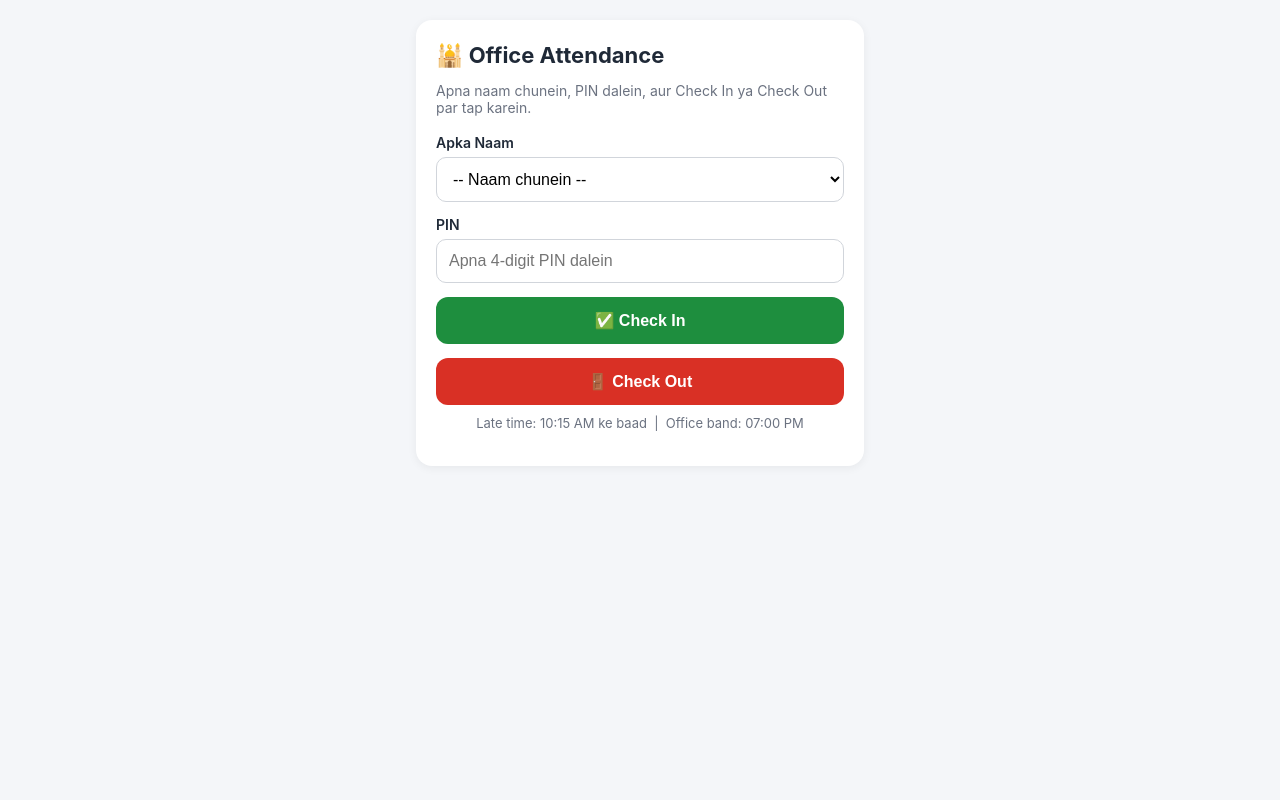
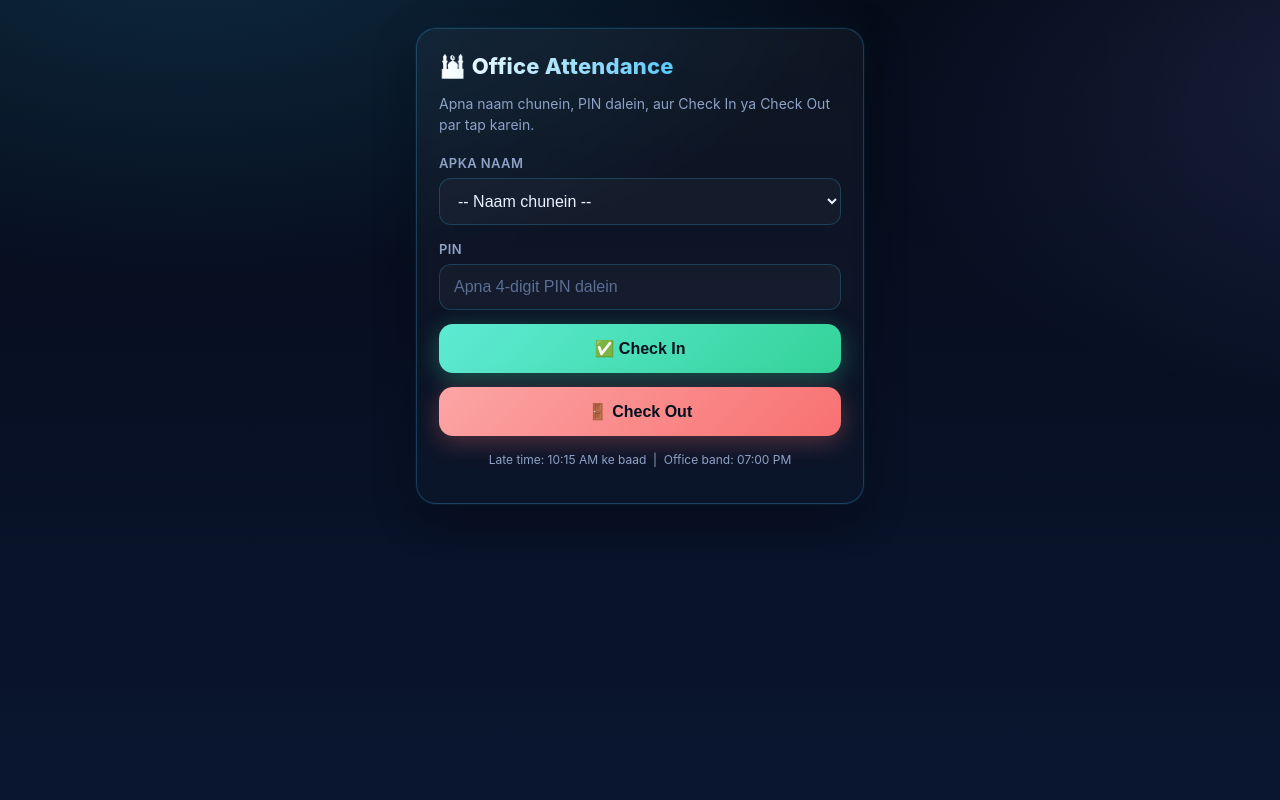
Before and after one commit to 55kkkkk5/office-attendance, a Flask app: page /checkin in a window 1280 px wide. Run offline with Flask 3, Linux system fonts and the light colour scheme; data comes from the database, SQL or seed files in the repository.

Commit message:
Update style.css

```diff
--- a/static/style.css
+++ b/static/style.css
@@ -1,84 +1,154 @@
 :root{
-  --primary:#1a73e8;
-  --green:#1e8e3e;
-  --red:#d93025;
-  --bg:#f4f6f9;
-  --card:#ffffff;
-  --text:#1f2937;
-  --muted:#6b7280;
+  --bg-1:#050b18;
+  --bg-2:#0a1630;
+  --card:#0d1a35;
+  --card-border:rgba(56,189,248,.25);
+  --neon:#38bdf8;
+  --neon-2:#818cf8;
+  --green:#34d399;
+  --red:#f87171;
+  --text:#eaf2ff;
+  --muted:#8ea2c6;
 }
 *{box-sizing:border-box;}
+html,body{height:100%;}
 body{
   margin:0;
   font-family:-apple-system,BlinkMacSystemFont,"Segoe UI",Roboto,Arial,sans-serif;
-  background:var(--bg);
+  background:
+    radial-gradient(1200px 600px at 15% -10%, rgba(56,189,248,.18), transparent 60%),
+    radial-gradient(1000px 600px at 110% 10%, rgba(129,140,248,.15), transparent 55%),
+    linear-gradient(180deg, var(--bg-1), var(--bg-2));
   color:var(--text);
+  min-height:100vh;
 }
 .wrap{
   max-width:480px;
   margin:0 auto;
-  padding:20px 16px 60px;
+  padding:28px 16px 60px;
 }
 .card{
-  background:var(--card);
-  border-radius:16px;
-  padding:22px 20px;
-  box-shadow:0 2px 10px rgba(0,0,0,.06);
+  background:linear-gradient(180deg, rgba(255,255,255,.04), rgba(255,255,255,.015));
+  border:1px solid var(--card-border);
+  border-radius:20px;
+  padding:24px 22px;
+  box-shadow:
+    0 0 0 1px rgba(56,189,248,.05),
+    0 12px 40px rgba(0,0,0,.45),
+    0 0 30px rgba(56,189,248,.06);
   margin-bottom:16px;
+  backdrop-filter: blur(6px);
 }
-h1{font-size:22px;margin:0 0 4px;}
-h2{font-size:18px;margin:0 0 12px;}
-.subtitle{color:var(--muted);font-size:14px;margin-bottom:18px;}
-label{display:block;font-weight:600;margin:14px 0 6px;font-size:14px;}
-select, input[type=password], input[type=text], input[type=tel], input[type=number]{
+h1{
+  font-size:22px;
+  margin:0 0 4px;
+  font-weight:800;
+  letter-spacing:.2px;
+  background:linear-gradient(90deg, #fff, var(--neon) 70%);
+  -webkit-background-clip:text;
+  background-clip:text;
+  color:transparent;
+}
+h2{font-size:17px;margin:0 0 14px;color:var(--text);font-weight:700;}
+.subtitle{color:var(--muted);font-size:14px;margin-bottom:20px;line-height:1.5;}
+label{display:block;font-weight:600;margin:16px 0 7px;font-size:13px;color:var(--muted);text-transform:uppercase;letter-spacing:.4px;}
+select, input[type=password], input[type=text], input[type=tel], input[type=number], input[type=month]{
   width:100%;
-  padding:12px;
-  border-radius:10px;
-  border:1px solid #d1d5db;
+  padding:13px 14px;
+  border-radius:12px;
+  border:1px solid rgba(56,189,248,.22);
   font-size:16px;
-  background:#fff;
+  background:rgba(255,255,255,.03);
+  color:var(--text);
+  outline:none;
+  transition:border-color .15s, box-shadow .15s;
 }
+select:focus, input:focus{
+  border-color:var(--neon);
+  box-shadow:0 0 0 3px rgba(56,189,248,.15);
+}
+select option{background:#0d1a35;color:var(--text);}
 .btn{
   display:block;
   width:100%;
-  padding:14px;
+  padding:15px;
   border:none;
-  border-radius:12px;
+  border-radius:14px;
   font-size:16px;
   font-weight:700;
   cursor:pointer;
   margin-top:14px;
-  color:#fff;
+  color:#04101f;
+  transition:transform .08s, box-shadow .15s, opacity .15s;
 }
-.btn-in{background:var(--green);}
-.btn-out{background:var(--red);}
-.btn-primary{background:var(--primary);}
-.btn:disabled{opacity:.55;}
+.btn:active{transform:scale(.98);}
+.btn-in{
+  background:linear-gradient(135deg, #5eead4, var(--green));
+  box-shadow:0 6px 24px rgba(52,211,153,.35);
+}
+.btn-out{
+  background:linear-gradient(135deg, #fca5a5, var(--red));
+  box-shadow:0 6px 24px rgba(248,113,113,.3);
+}
+.btn-primary{
+  background:linear-gradient(135deg, var(--neon), var(--neon-2));
+  box-shadow:0 6px 24px rgba(56,189,248,.35);
+}
+.btn:disabled{opacity:.45;box-shadow:none;}
 .result{
-  margin-top:16px;
-  padding:14px;
-  border-radius:10px;
+  margin-top:18px;
+  padding:14px 16px;
+  border-radius:12px;
   font-weight:600;
   text-align:center;
+  border:1px solid transparent;
 }
-.result.ok{background:#e6f4ea;color:var(--green);}
-.result.err{background:#fce8e6;color:var(--red);}
-.status-line{font-size:13px;color:var(--muted);margin-top:10px;text-align:center;}
+.result.ok{background:rgba(52,211,153,.1);color:#6ee7b7;border-color:rgba(52,211,153,.3);}
+.result.err{background:rgba(248,113,113,.1);color:#fca5a5;border-color:rgba(248,113,113,.3);}
+.status-line{font-size:12px;color:var(--muted);margin-top:16px;text-align:center;}
 table{width:100%;border-collapse:collapse;font-size:14px;}
-th,td{padding:8px 6px;text-align:left;border-bottom:1px solid #e5e7eb;}
-th{color:var(--muted);font-weight:600;font-size:12px;text-transform:uppercase;}
-.badge{padding:3px 9px;border-radius:20px;font-size:12px;font-weight:700;}
-.badge-present{background:#e6f4ea;color:var(--green);}
-.badge-late{background:#fef7e0;color:#b06000;}
-.badge-absent{background:#fce8e6;color:var(--red);}
+th,td{padding:10px 8px;text-align:left;border-bottom:1px solid rgba(255,255,255,.06);}
+th{color:var(--muted);font-weight:600;font-size:11px;text-transform:uppercase;letter-spacing:.5px;}
+tr:last-child td{border-bottom:none;}
+.badge{padding:4px 11px;border-radius:20px;font-size:11px;font-weight:700;letter-spacing:.3px;}
+.badge-present{background:rgba(52,211,153,.14);color:#6ee7b7;border:1px solid rgba(52,211,153,.3);}
+.badge-late{background:rgba(251,191,36,.14);color:#fcd34d;border:1px solid rgba(251,191,36,.3);}
+.badge-absent{background:rgba(248,113,113,.14);color:#fca5a5;border:1px solid rgba(248,113,113,.3);}
 .stat-row{display:flex;gap:10px;margin-bottom:16px;}
-.stat{flex:1;background:var(--card);border-radius:12px;padding:14px;text-align:center;box-shadow:0 2px 8px rgba(0,0,0,.05);}
-.stat b{display:block;font-size:22px;}
-.stat span{font-size:12px;color:var(--muted);}
-.topbar{display:flex;justify-content:space-between;align-items:center;margin-bottom:16px;}
-.topbar a{color:var(--primary);text-decoration:none;font-size:14px;font-weight:600;}
-.flash{background:#fef7e0;color:#b06000;padding:10px 14px;border-radius:10px;margin-bottom:14px;font-size:14px;}
-.nav{display:flex;gap:14px;margin-bottom:18px;flex-wrap:wrap;}
-.nav a{color:var(--primary);text-decoration:none;font-weight:600;font-size:14px;}
+.stat{
+  flex:1;
+  background:linear-gradient(180deg, rgba(255,255,255,.04), rgba(255,255,255,.015));
+  border:1px solid var(--card-border);
+  border-radius:16px;
+  padding:16px 10px;
+  text-align:center;
+}
+.stat b{display:block;font-size:24px;color:var(--neon);text-shadow:0 0 18px rgba(56,189,248,.5);}
+.stat span{font-size:11px;color:var(--muted);text-transform:uppercase;letter-spacing:.4px;}
+.topbar{display:flex;justify-content:space-between;align-items:center;margin-bottom:18px;}
+.topbar h1{margin:0;font-size:19px;}
+.topbar a{color:var(--neon);text-decoration:none;font-size:13px;font-weight:600;}
+.flash{
+  background:rgba(251,191,36,.1);
+  color:#fcd34d;
+  border:1px solid rgba(251,191,36,.3);
+  padding:12px 16px;
+  border-radius:12px;
+  margin-bottom:16px;
+  font-size:14px;
+}
+.nav{display:flex;gap:16px;margin-bottom:20px;flex-wrap:wrap;}
+.nav a{
+  color:var(--muted);
+  text-decoration:none;
+  font-weight:600;
+  font-size:13px;
+  padding:6px 0;
+  border-bottom:2px solid transparent;
+  transition:color .15s, border-color .15s;
+}
+.nav a:hover{color:var(--neon);border-color:var(--neon);}
 form.inline{display:inline;}
 .small{font-size:12px;color:var(--muted);}
+a{color:var(--neon);}
+::placeholder{color:#5b6f92;}
```
